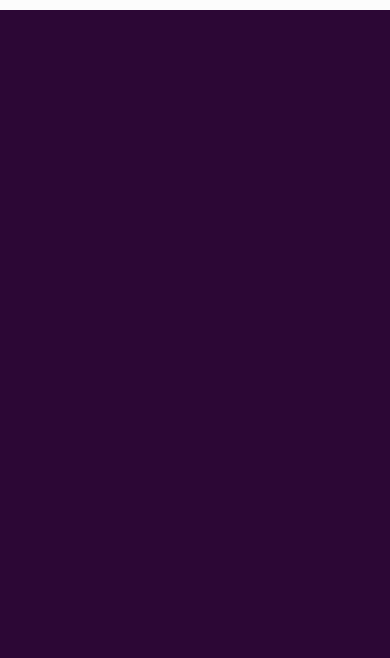
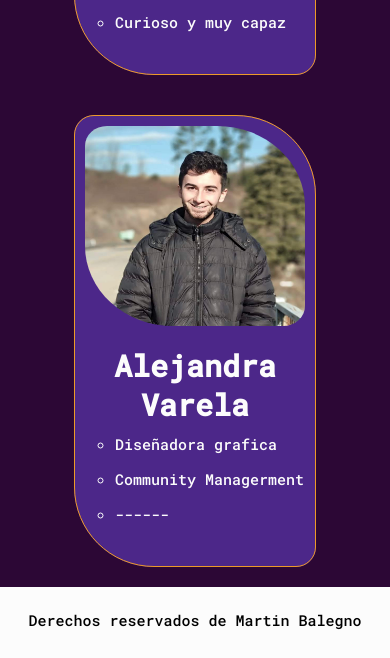
Before and after one commit to balegno/repoprueba, a plain HTML site: page pages/nosotros.html in a window 390 px wide. Shown: the part 843-1501 px from the top of the page. Before the commit the page ends 853 px from the top, so only its background shows below. Drawn offline with Linux system fonts and the light colour scheme.

Commit message:
responsive nosotros y las card, distinto tamaño.

```diff
--- a/css/style.css
+++ b/css/style.css
@@ -28,7 +28,8 @@ h2 {
     font-size: 3rem;
     color: #fcfcfc;
     font-family: 'Roboto Mono', monospace;
-    /* text-align: center; */
+    text-align: center;
+    margin: 1rem 0rem 2rem;
 }
 
 h3 {
@@ -43,10 +44,6 @@ p {
     font-family: 'Montserrat', sans-serif;
     text-align: center;
     margin: 1rem;
-}
-
-.pie {
-
 }
 
 .banner {
@@ -145,7 +142,6 @@ p {
     grid-area: productos;
 }
 
-#servicios h2,
 #servicios li,
 #servicios p {
     text-align: center;
@@ -316,30 +312,91 @@ input{
 
 /*NOSOTROS*/
 
+#papcar {
+    display: flex;
+    justify-content: center;
+    align-items: center;
+}
+
+.cardnos {
+    display: flex;
+    flex-direction: column;
+}
+
+
 #nosfil {
     border: solid 1.8px #ec9a29;
     background-color: rgb(97, 61, 193, 60%);
-    border-radius: 3.5rem;
-
+    width: 48rem;
+    border-radius: 2rem 8rem;
+    display: flex;
+    margin: 1rem;
 }
 .mmbf {
     display: flex;
     flex-direction: column;
     justify-content: flex-end;
-    align-content: rigth;
-    height: 30rem;
-    border-radius: 40% 0%;
-
+    margin: 1rem;
+    height: 20rem;
+    border-radius: 10% 40%;
 }
 
-.le {
+.nomm {
+    display: flex;
+    flex-direction: column;
     text-align: center;
+    margin: 1rem;
+}
+
+.datos {
+    display: flex;
+    flex-wrap: wrap;
+    margin-left: 4rem;
+    list-style: circle;
+    font-family: 'Roboto Mono', monospace;
     font-size: 1.5rem;
+}
+
+
+/* Mediaquerry */
+
+#papcar {
+    display: grid;
+    grid-area: productos;
+    grid-template-columns: repeat(2, 1fr);
+    row-gap: 2rem;
+    justify-items: center;
+}
+
+
+@media screen and (max-width:990px){
+    #papcar {
+        grid-template-columns: repeat(1, 1fr) ;
+        display: flex;
+        flex-direction: column;
+        align-items: center;
+    }
+}
+
+@media screen and (max-width:565px){
+    #papcar {
+        grid-template-columns: 1fr;
+        display: flex;
+        flex-direction: column;
+    }
+    #nosfil {
+        display: flex;
+        flex-direction: column;
+        height: 45rem;
+        width: 24rem;
+        display: flex;
+    }
 
 }
 
 
-/*FIN NOSOTROS*/
+
+    /*FIN NOSOTROS*/
 
 
 /* PORFOLIO */
--- a/pages/nosotros.html
+++ b/pages/nosotros.html
@@ -15,6 +15,7 @@
   <title>ViewT-Full</title>
 </head>
 <body>
+  <div id="grilla">
     <header id="header-flex">
       <a href="../index.html"><img src="../img/logo.png" alt="Logo ViewT-Full" class="logo"></a>
       <nav id="navegacion">
@@ -27,37 +28,49 @@
         </ul>
       </nav>
     </header>
-    <section id="nosotros">
-      <h2>Nosotros</h2>
-    </section>
 
-    <section>
+    <section id="servicios">
+      <h2 class="nosotros">Nosotros</h2>
+
+      <section id="papcar">
+        <div class="cardnos">
+
+        <fieldset id="nosfil">
+          <img src="../img/martin.jpeg" alt="Martin" class="mmbf">
           <div>
-      <fieldset id="nosfil">
-        <legend class="le">Martin Balegno</legend>
-        <img src="../img/IMG-20180624-WA0010_Original (1).jpeg" alt="martin" class="mmbf">
+          <h2 class="nomm">Martin Balegno</h2>
           <ul class="datos">
             <li>Desarrollador Web</li>
             <li>Community Managerment</li>
             <li>Curioso y muy capaz</li>
           </ul>
+        </div>
+
         </fieldset>
       </div>
-      <!--
-      <fieldset>
-        <legend>Alejandra Varela</legend>
-        <ul>
-          <li>Desarrollador Web</li>
-          <li>Community Managerment</li>
-          <li>Curioso y muy capaz</li>
-        </ul>
-      </fieldset>-->
-    </section>
 
 
+      <div class="cardnos">
+        <fieldset id="nosfil">
+          <img src="../img/martin.jpeg" alt="Ale" class="mmbf">
+          <div>
+          <h2 class="nomm">Alejandra Varela</h2>
+          <ul class="datos">
+            <li>Diseñadora grafica</li>
+            <li>Community Managerment</li>
+            <li>------</li>
+          </ul>
+
+        </div>
+        </fieldset>
+      </div>
+      </section>
 
       <footer id="footer">
         <p>Derechos reservados de Martin Balegno</p>
       </footer>
+    </section>
+
+  </div>
 </body>
 </html>
```
Also changed, not shown: pages/servicios.html (+3 -1 lines), img/fb.png (added), img/insta.png (added), img/link.png (added), img/martin.jpeg (renamed from img/IMG-20180624-WA0010_Original (1).jpeg), img/tw.png (added). Lines whose indentation alone changed are shown as unchanged.
